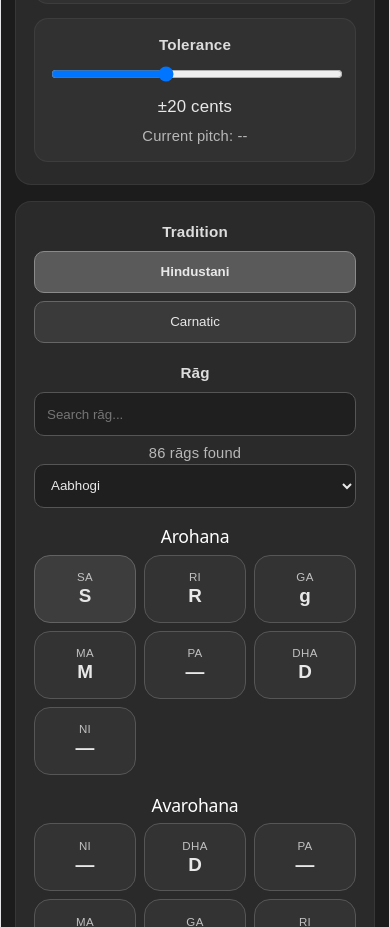
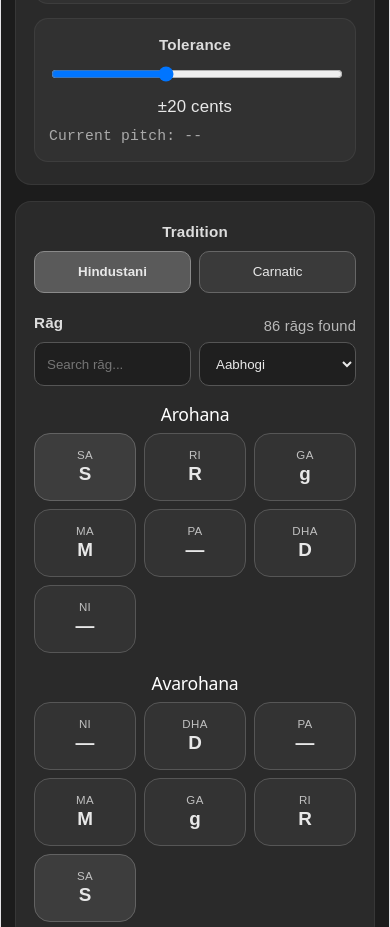
Before and after one commit to giammarco-volta/swara-tuner, a React (Vite) app: page / in a window 390 px wide. Shown: the part 1980-2907 px from the top of the page. Built offline with nearby package versions, Linux system fonts and the light colour scheme.

Commit message:
Current pitch in cents, robot and sitemap

```diff
--- a/src/App.css
+++ b/src/App.css
@@ -814,3 +814,58 @@ tr:nth-child(14) {
     align-self: start;
   }
 }
+
+.raga-header-row {
+  display: flex;
+  align-items: baseline;
+  justify-content: space-between;
+  gap: 12px;
+}
+
+.raga-found-count {
+  margin-top: 0;
+  text-align: right;
+  white-space: nowrap;
+}
+
+.raga-select-row {
+  display: grid;
+  grid-template-columns: minmax(0, 1.15fr) minmax(0, 0.85fr);
+  gap: 8px;
+  align-items: start;
+}
+
+.raga-no-matches {
+  margin-top: 0;
+  min-height: 44px;
+  display: flex;
+  align-items: center;
+  justify-content: flex-start;
+}
+
+.current-pitch {
+  text-align: left;
+  font-family: monospace;
+  opacity: 0.9;
+}
+
+@media (max-width: 700px) {
+  .raga-header-row {
+    align-items: center;
+  }
+
+  .raga-select-row {
+    grid-template-columns: minmax(0, 1fr) minmax(0, 1fr);
+  }
+}
+
+@media (max-width: 700px) {
+  .tradition-toggle {
+    flex-wrap: nowrap;
+  }
+
+  .tradition-toggle button {
+    flex: 1 1 0;
+    min-width: 0;
+  }
+}
--- a/src/TunerApp.tsx
+++ b/src/TunerApp.tsx
@@ -1512,11 +1512,6 @@ export default function TunerApp() {
                             : "Out of tune"}
               </div>
             </div>
-            <div className="debug">
-              <div>
-                Cents from Sa: {isCalibrating || !result || result.centsFromSa === null ? "--" : Math.round(result.centsFromSa)}
-              </div>
-            </div>
           </>
         ) : (
           <div className="circle-container">
@@ -1671,8 +1666,15 @@ export default function TunerApp() {
             />
 
             <div className="readout">±{toleranceCents} cents</div>
-            <div className="hint">
-              Current pitch: {smoothedDetectedPitch ? `${smoothedDetectedPitch.toFixed(2)} Hz` : "--"}
+            <div className="hint current-pitch">
+              Current pitch:{" "}
+              {result?.displayedSwara && result.deviationCents !== null && result.deviationCents !== undefined
+                ? `${getSwaraLabel(result.displayedSwara, tradition)}${
+                    Math.round(result.deviationCents) === 0
+                      ? ""
+                      : ` ${result.deviationCents > 0 ? "+" : ""}${Math.round(result.deviationCents)} cents`
+                  }`
+                : "--"}
             </div>
           </div>
         </div>
@@ -1702,18 +1704,12 @@ export default function TunerApp() {
 
           <div className="panel-spacer" />
 
+          <div className="raga-header-row">
             <div className="subsection-label">
               {tradition === "hindustani" ? "Rāg" : "Ragam"}
             </div>
 
-          <input
-            type="text"
-            placeholder={tradition === "hindustani" ? "Search rāg..." : "Search ragam..."}
-            value={ragaSearch}
-            onChange={(e) => setRagaSearch(e.target.value)}
-          />
-
-          <div className="hint">
+            <div className="hint raga-found-count">
               {availableRagas.length}{" "}
               {tradition === "hindustani"
                 ? availableRagas.length === 1
@@ -1723,6 +1719,15 @@ export default function TunerApp() {
                   ? "ragam found"
                   : "ragams found"}
             </div>
+          </div>
+
+          <div className="raga-select-row">
+            <input
+              type="text"
+              placeholder={tradition === "hindustani" ? "Search rāg..." : "Search ragam..."}
+              value={ragaSearch}
+              onChange={(e) => setRagaSearch(e.target.value)}
+            />
 
             {availableRagas.length > 0 ? (
               <select
@@ -1737,8 +1742,9 @@ export default function TunerApp() {
                 ))}
               </select>
             ) : (
-            <div className="hint">No matches found</div>
+              <div className="hint raga-no-matches">No matches found</div>
             )}
+          </div>
 
           <div className="panel-spacer" />
 
```
Also changed, not shown: public/robots.txt (added), 1 other file (tests, documents, lock files or other folders). Lines whose indentation alone changed are shown as unchanged.
